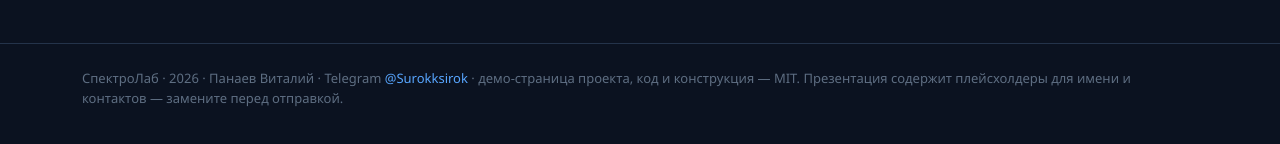
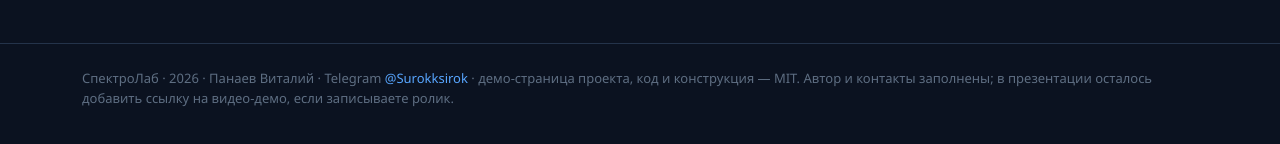
Before and after one commit to vetalek332-cell/spektrolab, a plain HTML site: page docs/index.html in a window 1280 px wide. Shown: the part 3118-3262 px from the top of the page. Drawn offline with Linux system fonts and the light colour scheme.

Commit message:
docs: убрать упоминания плейсхолдеров — данные автора заполнены

```diff
--- a/docs/index.html
+++ b/docs/index.html
@@ -195,7 +195,7 @@
 <footer>
   <div class="wrap">
     СпектроЛаб · 2026 · Панаев Виталий · Telegram <a href="https://t.me/Surokksirok">@Surokksirok</a> · демо-страница проекта, код и конструкция — MIT.
-    Презентация содержит плейсхолдеры для имени и контактов — замените перед отправкой.
+    Автор и контакты заполнены; в презентации осталось добавить ссылку на видео-демо, если записываете ролик.
   </div>
 </footer>
 
```
Also changed, not shown: 1 other file.
